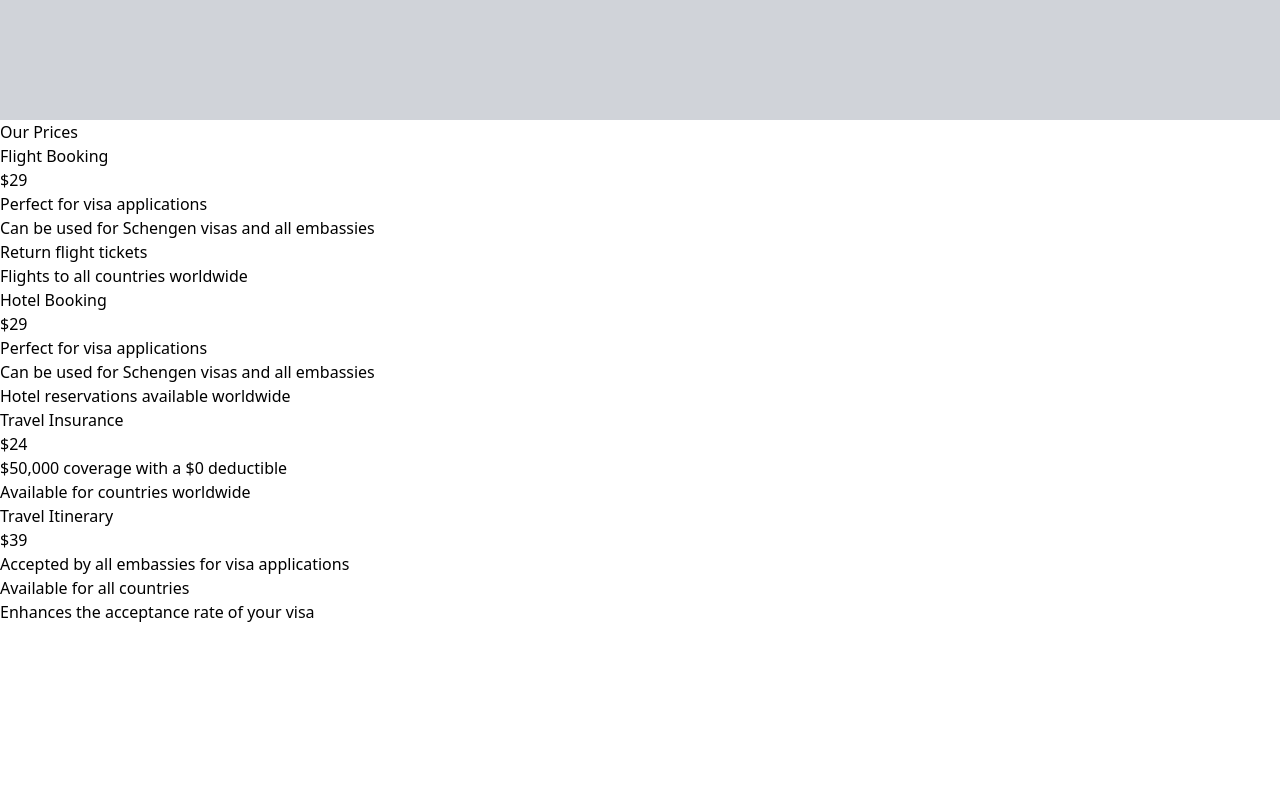
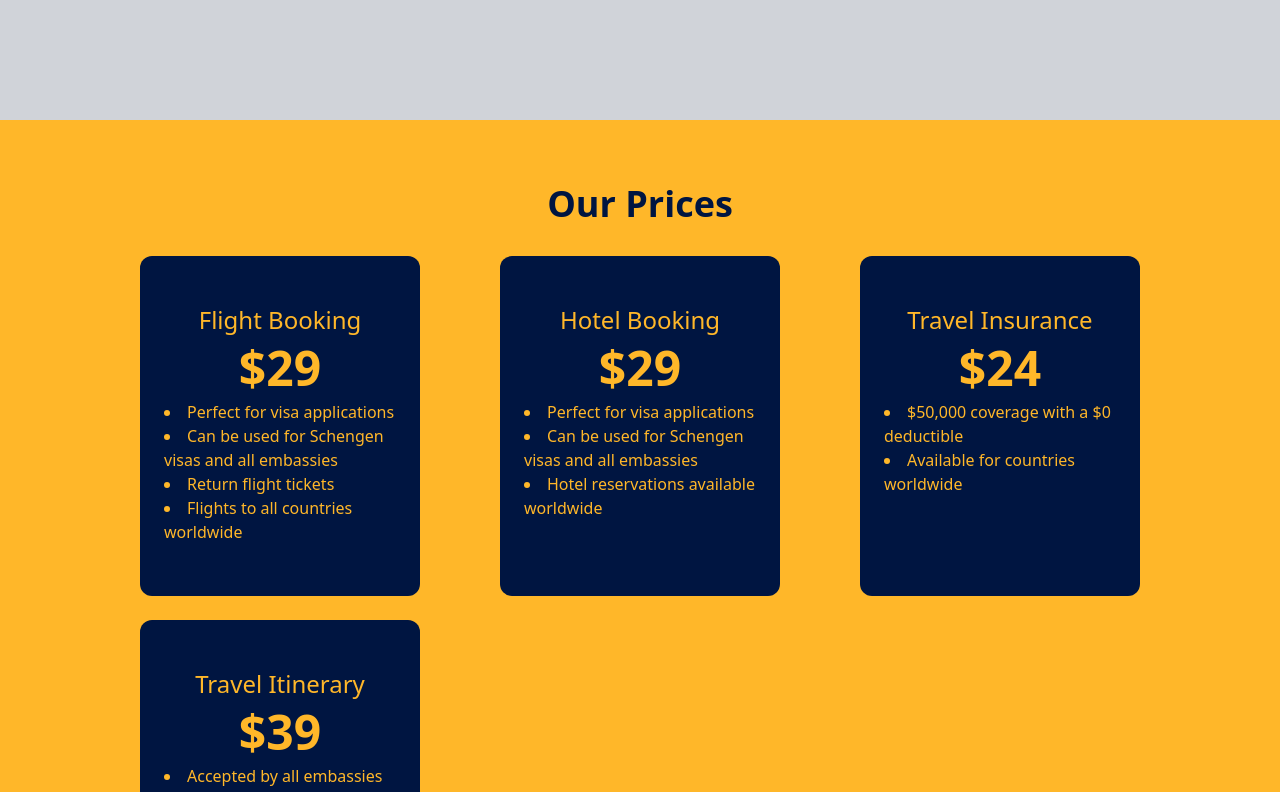
Before and after one commit to llatifah99/web-travel, a React (Vite) app: page / in a window 1280 px wide. Shown: the part 3080-3872 px from the top of the page. Before the commit the page ends 3704 px from the top, so only its background shows below. Built offline with nearby package versions, Linux system fonts and the light colour scheme.

Commit message:
styling card price

```diff
--- a/src/components/CardPrice.jsx
+++ b/src/components/CardPrice.jsx
@@ -1,12 +1,15 @@
 const CardPrice = ({ priceList }) => {
   return (
     <>
-      <div>
+      <div className="grid gap-6 px-12 w-full max-w-7xl grid-cols-1 sm:grid-cols-2 lg:grid-cols-3 justify-items-center">
         {priceList.map((item) => (
-          <div key={item.id}>
-            <h1>{item.title}</h1>
-            <h2>${item.price}</h2>
-            <ul>
+          <div
+            key={item.id}
+            className="bg-blue-001541 text-yellow-FFB729 w-[280px] h-[340px] flex flex-col items-center px-6 py-12 rounded-xl"
+          >
+            <h1 className="text-2xl mb-2">{item.title}</h1>
+            <h2 className="text-5xl mb-2 font-bold">${item.price}</h2>
+            <ul className="text-md list-disc list-inside">
               {item.features.split(".").map((poin, index) => (
                 <li key={index}>{poin}</li>
               ))}
--- a/src/page/Price.jsx
+++ b/src/page/Price.jsx
@@ -33,8 +33,21 @@ const Price = () => {
 
   return (
     <>
-      <div>
-        <h1>Our Prices</h1>
+      <div
+        className="bg-yellow-FFB729
+        flex flex-col items-center justify-center
+        min-h-screen
+        bg-cover
+        bg-center
+        items-center
+        text-left
+        px-6
+        md:px-16
+        py-16"
+      >
+        <h1 className="mb-8 text-4xl font-bold text-blue-001541 text-center">
+          Our Prices
+        </h1>
         <CardPrice priceList={priceList} />
       </div>
     </>
```
